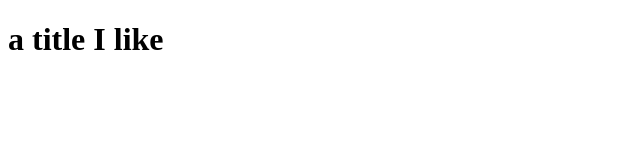
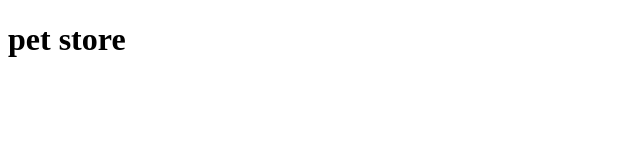
Before and after one commit to shaharsol/jb-fs-class-proj, a plain HTML site: page index.html in a window 1280 px wide. Shown: the whole page, without its empty margins (0-640 px from the left). Drawn offline with Linux system fonts and the light colour scheme.

Commit message:
added a title to index.html

```diff
--- a/index.html
+++ b/index.html
@@ -1,11 +1,14 @@
 <!DOCTYPE html>
 <html lang="en">
+
 <head>
     <meta charset="UTF-8">
     <meta name="viewport" content="width=device-width, initial-scale=1.0">
     <title>Document</title>
 </head>
+
 <body>
-    <h1>a title I like</h1>
+    <h1>pet store</h1>
 </body>
+
 </html>
```
